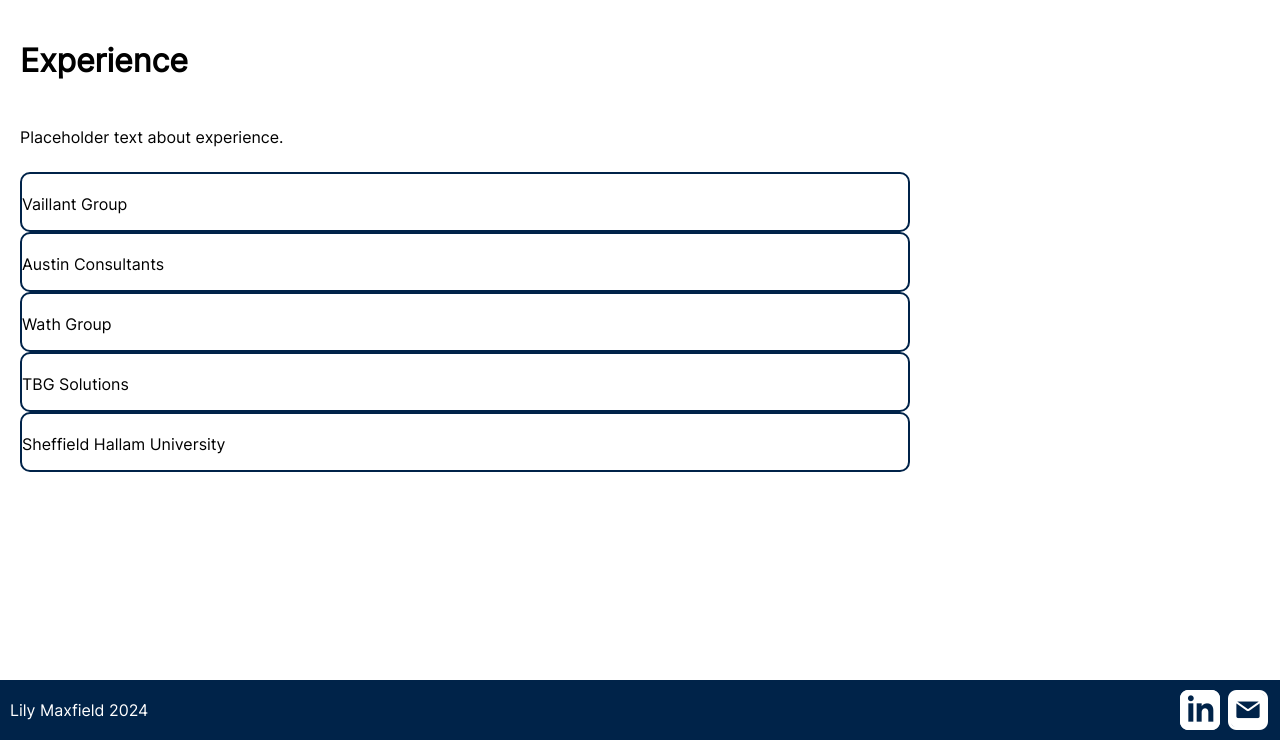
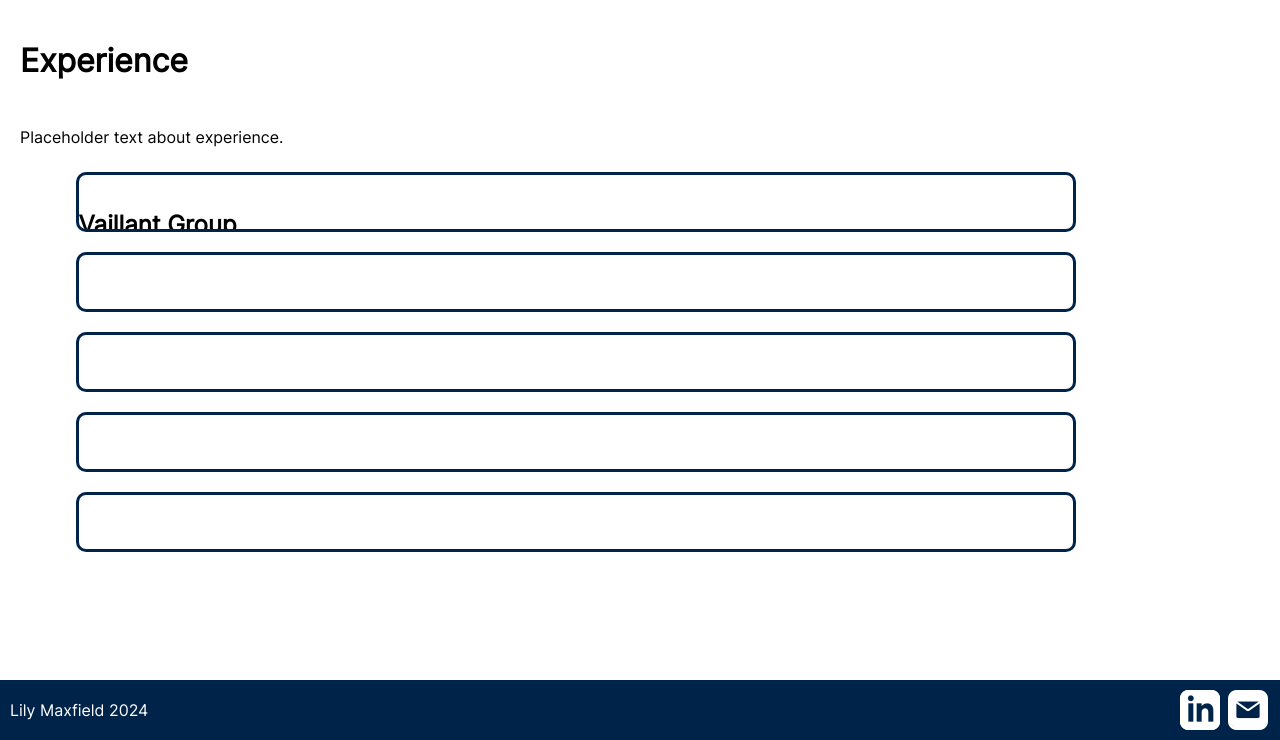
Before and after one commit to lily-maxfield/lminfo_site, a PHP site: page /views/experience/experience.html in a window 1280 px wide. Shown: the part 60-800 px from the top of the page. Run offline with PHP 8.4, Linux system fonts and the light colour scheme; some web fonts are replaced.

Commit message:
LM - Updated experience page

```diff
--- a/assets/css/lminfo_styles.css
+++ b/assets/css/lminfo_styles.css
@@ -93,11 +93,42 @@
     width:90%;
 }
 
-.lminfo-big-pill {
+.lminfo-callout-container{
+
+}
+
+.lminfo-callout {
     overflow: hidden;
     height: 60px;
     line-height: 60px;
-    width: 80%;
+    width: 90%;
     border-radius: 10px;
-    border: 2px solid #002349;
+    border: 3px solid #002349;
+    margin: auto;
 }
+
+.lminfo-callout-title {
+    text-align: left;
+    color: black;
+    font-family: "inter";
+    display: block;
+    font-size: 1.5em;
+    margin-top: 0.83em;
+    margin-bottom: 0.83em;
+    margin-left: 0;
+    margin-right: 0;
+    font-weight: bold;
+}
+
+.lminfo-callout-date {
+    text-align: right;
+    color: black;
+    font-family: "inter";
+    display: block;
+    font-size: 1.5em;
+    margin-top: 0.83em;
+    margin-bottom: 0.83em;
+    margin-left: 0;
+    margin-right: 0;
+    font-weight: bold;
+}
--- a/views/experience/experience.html
+++ b/views/experience/experience.html
@@ -65,11 +65,39 @@
         <div class="spacer-div-single"></div>
 
         <!--Experience-->
-        <div class="lminfo-big-pill">Vaillant Group</div>
-        <div class="lminfo-big-pill">Austin Consultants</div>
-        <div class="lminfo-big-pill">Wath Group</div>
-        <div class="lminfo-big-pill">TBG Solutions</div>
-        <div class="lminfo-big-pill">Sheffield Hallam University</div>
+        <div class="lminfo-callout-container">
+            <div class="lminfo-callout">
+                <!--Vaillant Group-->
+                <div>
+                    <p class="lminfo-callout-title">Vaillant Group</p>
+                    <p class="lminfo-callout-date">2023 - Present</p>
+                </div>
+                <div>
+                    <ul>Placeholder text.</ul>
+                </div>
+            </div>
+            <div class="spacer-div-single"></div>
+            <div class="lminfo-callout">
+                <!--Austin Consultants-->
+
+            </div>
+            <div class="spacer-div-single"></div>
+            <div class="lminfo-callout">
+                <!--Wath Group-->
+
+            </div>
+            <div class="spacer-div-single"></div>
+            <div class="lminfo-callout">
+                <!--TBG Solutions-->
+
+            </div>
+            <div class="spacer-div-single"></div>
+            <div class="lminfo-callout">
+                <!--Sheffield Hallam University-->
+
+            </div>
+            <div class="spacer-div-single"></div>
+        </div>
     </div>
 </body>
 </html>
```
